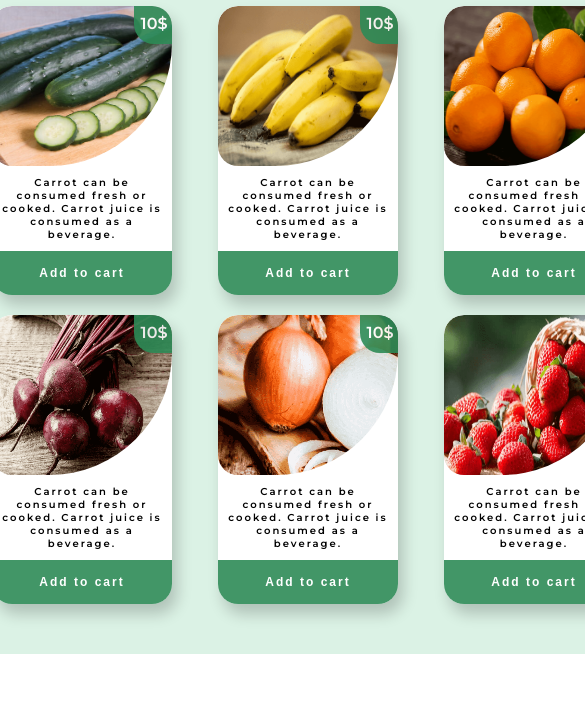
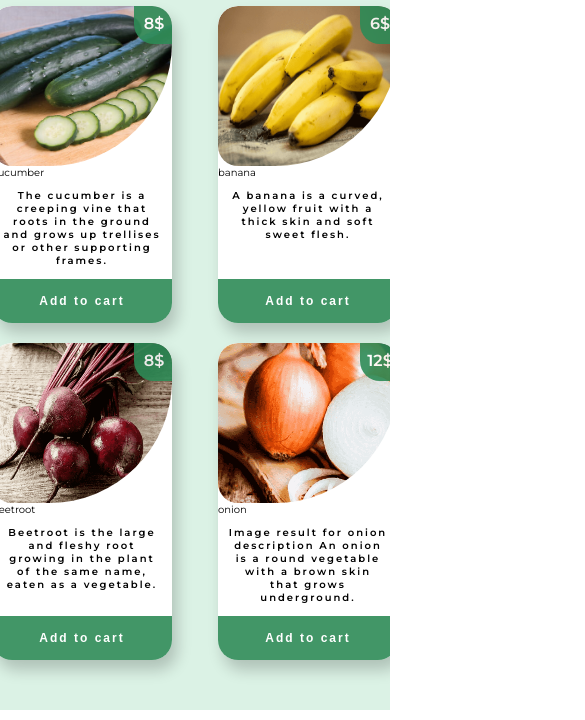
Before and after one commit to vadelbrus/Shopping-Cart, a plain HTML site: page index.html in a window 390 px wide. Shown: the part 124-844 px from the top of the page, 585 px wide, since content can reach past the window. Drawn offline with Linux system fonts and the light colour scheme.

Commit message:
some changes

```diff
--- a/index.html
+++ b/index.html
@@ -9,7 +9,8 @@
     <link rel="preconnect" href="https://fonts.gstatic.com" crossorigin>
     <link href="https://fonts.googleapis.com/css2?family=Montserrat:wght@400;600&display=swap" rel="stylesheet">
     <link rel="stylesheet" type="text/css" href="src/style.css">
-    <script src="/src/main.js" defer></script>
+    <script type="module" src="/src/js/main.js" defer></script>
+    <script src="https://kit.fontawesome.com/c55c603e84.js" crossorigin="anonymous"></script>
     <title>Shopping Cart :)</title>
 </head>
 
@@ -22,17 +23,31 @@
             <h1 class="title">Shopping Cart</h1>
             <input type="text" class="search-items" placeholder="Search...">
             <div class="cart-icon">
-                <span class="cart-number">2</span>
+                <span class="cart-number">0</span>
                 <img src="/assets/icons/shopping-bags.png" alt="cart-image" class="cart-image">
             </div>
-        </header>
-        <section class="products">
             <div class="minicart">
+                <button class="close-minicart"><i class="fas fa-times"></i></button>
                 <p class="minicart-text">
                     Current Items
                 </p>
                 <ul class="minicart-items">
-                    <li class="item">
+
+                    <li class="minicart-item">
+                        <div class="image-container"><img src="/assets/products/bananas.png" alt="bananas image"
+                                class="item-image"></div>
+                        <div class="item-info">
+                            <p class="info-title">Bananas</p>
+                            <div class="counter">
+                                <button class="counter-increase">+</button>
+                                <p class="counter-quantity">0</p>
+                                <button class="counter-decrease">-</button>
+                            </div>
+                        </div>
+                        <p class="item-price">6$</p>
+                        <button class="close-button"><i class="fas fa-times"></i></button>
+                    </li>
+                    <li class="minicart-item">
                         <img src="/assets/products/bananas.png" alt="bananas image" class="item-image">
                         <div class="item-info">
                             <p class="info-title">Bananas</p>
@@ -44,7 +59,7 @@
                         </div>
                         <p class="item-price">6$</p>
                     </li>
-                    <li class="item">
+                    <li class="minicart-item">
                         <img src="/assets/products/bananas.png" alt="bananas image" class="item-image">
                         <div class="item-info">
                             <p class="info-title">Bananas</p>
@@ -56,7 +71,7 @@
                         </div>
                         <p class="item-price">6$</p>
                     </li>
-                    <li class="item">
+                    <li class="minicart-item">
                         <img src="/assets/products/bananas.png" alt="bananas image" class="item-image">
                         <div class="item-info">
                             <p class="info-title">Bananas</p>
@@ -69,64 +84,14 @@
                         <p class="item-price">6$</p>
                     </li>
                 </ul>
-
+                <div class="checkout">
+                    <p class="checkout-title">checkout</p>
+                    <p class="checkout-amount">50$</p>
+                </div>
+                <button class="clear-button">Clear cart</button>
             </div>
-            <div class="product">
-                <img src="/assets/products/carrot.jpg" alt="carrot image" class="product-image">
-                <p class="product-price">10$</p>
-                <p class="product-description">Carrot can be consumed fresh or cooked. Carrot juice is consumed as a
-                    beverage.</p>
-                <button class="product-button">Add to cart</button>
-            </div>
-            <div class="product">
-                <img src="/assets/products/cucumber.jpg" alt="carrot image" class="product-image">
-                <p class="product-price">10$</p>
-                <p class="product-description">Carrot can be consumed fresh or cooked. Carrot juice is consumed as a
-                    beverage.</p>
-                <button class="product-button">Add to cart</button>
-            </div>
-            <div class="product">
-                <img src="/assets/products/bananas.png" alt="carrot image" class="product-image">
-                <p class="product-price">10$</p>
-                <p class="product-description">Carrot can be consumed fresh or cooked. Carrot juice is consumed as a
-                    beverage.</p>
-                <button class="product-button">Add to cart</button>
-            </div>
-            <div class="product">
-                <img src="/assets/products/orange.png" alt="carrot image" class="product-image">
-                <p class="product-price">10$</p>
-                <p class="product-description">Carrot can be consumed fresh or cooked. Carrot juice is consumed as a
-                    beverage.</p>
-                <button class="product-button">Add to cart</button>
-            </div>
-            <div class="product">
-                <img src="/assets/products/kiwi_fruit.png" alt="carrot image" class="product-image">
-                <p class="product-price">10$</p>
-                <p class="product-description">Carrot can be consumed fresh or cooked. Carrot juice is consumed as a
-                    beverage.</p>
-                <button class="product-button">Add to cart</button>
-            </div>
-            <div class="product">
-                <img src="/assets/products/beetroot.png" alt="carrot image" class="product-image">
-                <p class="product-price">10$</p>
-                <p class="product-description">Carrot can be consumed fresh or cooked. Carrot juice is consumed as a
-                    beverage.</p>
-                <button class="product-button">Add to cart</button>
-            </div>
-            <div class="product">
-                <img src="/assets/products/onion.png" alt="carrot image" class="product-image">
-                <p class="product-price">10$</p>
-                <p class="product-description">Carrot can be consumed fresh or cooked. Carrot juice is consumed as a
-                    beverage.</p>
-                <button class="product-button">Add to cart</button>
-            </div>
-            <div class="product">
-                <img src="/assets/products/strawberry.png" alt="carrot image" class="product-image">
-                <p class="product-price">10$</p>
-                <p class="product-description">Carrot can be consumed fresh or cooked. Carrot juice is consumed as a
-                    beverage.</p>
-                <button class="product-button">Add to cart</button>
-            </div>
+        </header>
+        <section class="products">
         </section>
     </div>
 </body>
--- /dev/null
+++ b/src/js/cartLogic.js
@@ -0,0 +1,51 @@
+import fetchProducts from './fetchProducts.js'
+import storage from './storage.js';
+
+const cartLogic = {
+
+    cart: storage.getCartItems(),
+
+    openCart() {
+        document.querySelector(".cart-icon").addEventListener('click', (e) => {
+            e.preventDefault();
+            const minicart = document.querySelector('.minicart');
+            minicart.classList.toggle('is-open');
+        })
+    },
+
+    closeCart() {
+
+        document.querySelector('.close-minicart').addEventListener('click', (e) => {
+            e.preventDefault();
+            const minicart = document.querySelector('.minicart');
+            minicart.classList.remove('is-open');
+        })
+    },
+
+    async getProductFromDb(id) {
+
+        const products = await fetchProducts();
+        const product = products.items.find((item) => {
+            return item.sys.id  === id});
+        return product;
+
+    }
+    ,
+
+     async addProductToCart(id){
+        //  const isInCart = this.cart.filter(item => item.sys.id === id);
+        //  if(isInCart) return
+
+        const product = await cartLogic.getProductFromDb(id);
+        this.cart.push(product);
+        // console.log(this.cart)
+        storage.saveCartItems(this.cart);
+
+    },
+
+
+
+}
+
+
+export default cartLogic;
--- /dev/null
+++ b/src/js/displayProducts.js
@@ -0,0 +1,21 @@
+import fetchProducts from './fetchProducts.js'
+
+const displayProducts = async () => {
+    const data = await fetchProducts();
+    const products = document.querySelector('.products');
+
+    const productsData = data.items.map(item => {
+        return `<div class="product">
+         <img src="${item.fields.image.fields.file.url}" alt="${item.fields.title} image" class="product-image">
+         <p class="product-title">${item.fields.title}</p>
+             <p class="product-price">${item.fields.price}$</p>
+             <p class="product-description">${item.fields.description}</p>
+             <button class="product-button" data-id=${item.sys.id}>Add to cart</button>
+          </div>`;
+    });
+
+    products.innerHTML = productsData.join("");
+
+}
+
+export default displayProducts
--- /dev/null
+++ b/src/js/fetchProducts.js
@@ -0,0 +1,15 @@
+const fetchProducts = async () => {
+    try {
+        const response = await fetch('/src/js/productsDb.json');
+        const data = await response.json();
+
+        return data;
+
+    } catch (error) {
+        console.log(`Error ${error}`);
+    }
+}
+
+
+
+export default fetchProducts;
--- /dev/null
+++ b/src/js/productsDb.json
@@ -0,0 +1,140 @@
+{
+    "items": [
+        {
+            "sys": {
+                "id": "1"
+            },
+            "fields": {
+                "title": "carrot",
+                "description": "Carrot can be consumed fresh or cooked. Carrot juice is consumed as a beverage.",
+                "price": 10,
+                "image": {
+                    "fields": {
+                        "file": {
+                            "url": "./assets/products/carrot.jpg"
+                        }
+                    }
+                }
+            }
+        },
+        {
+            "sys": {
+                "id": "2"
+            },
+            "fields": {
+                "title": "cucumber",
+                "description": "The cucumber is a creeping vine that roots in the ground and grows up trellises or other supporting frames.",
+                "price": 8,
+                "image": {
+                    "fields": {
+                        "file": {
+                            "url": "./assets/products/cucumber.jpg"
+                        }
+                    }
+                }
+            }
+        },
+        {
+            "sys": {
+                "id": "3"
+            },
+            "fields": {
+                "title": "banana",
+                "description": "A banana is a curved, yellow fruit with a thick skin and soft sweet flesh.",
+                "price": 6,
+                "image": {
+                    "fields": {
+                        "file": {
+                            "url": "./assets/products/bananas.png"
+                        }
+                    }
+                }
+            }
+        },
+        {
+            "sys": {
+                "id": "4"
+            },
+            "fields": {
+                "title": "orange",
+                "description": "Oranges are round orange-coloured fruit that grow on a tree which can reach 10 metres (33 ft) high.",
+                "price": 9,
+                "image": {
+                    "fields": {
+                        "file": {
+                            "url": "./assets/products/orange.png"
+                        }
+                    }
+                }
+            }
+        },
+        {
+            "sys": {
+                "id": "5"
+            },
+            "fields": {
+                "title": "kiwi",
+                "description": "Kiwi is a fruit of ovoid shape, of variable size and covered with a brown fuzzy thin skin.",
+                "price": 7,
+                "image": {
+                    "fields": {
+                        "file": {
+                            "url": "./assets/products/kiwi.png"
+                        }
+                    }
+                }
+            }
+        },
+        {
+            "sys": {
+                "id": "6"
+            },
+            "fields": {
+                "title": "beetroot",
+                "description": "Beetroot is the large and fleshy root growing in the plant of the same name, eaten as a vegetable.",
+                "price": 8,
+                "image": {
+                    "fields": {
+                        "file": {
+                            "url": "./assets/products/beetroot.png"
+                        }
+                    }
+                }
+            }
+        },
+        {
+            "sys": {
+                "id": "7"
+            },
+            "fields": {
+                "title": "onion",
+                "description": "Image result for onion description An onion is a round vegetable with a brown skin that grows underground.",
+                "price": 12,
+                "image": {
+                    "fields": {
+                        "file": {
+                            "url": "./assets/products/onion.png"
+                        }
+                    }
+                }
+            }
+        },
+        {
+            "sys": {
+                "id": "8"
+            },
+            "fields": {
+                "title": "strawberry",
+                "description": "A strawberry is both a low-growing, flowering plant and also the name of the fruit that it produces.",
+                "price": 10,
+                "image": {
+                    "fields": {
+                        "file": {
+                            "url": "./assets/products/strawberry.png"
+                        }
+                    }
+                }
+            }
+        }
+    ]
+}
--- /dev/null
+++ b/src/js/storage.js
@@ -0,0 +1,17 @@
+const storage = {
+    getCartItems() {
+
+        return localStorage.getItem('cart') ? JSON.parse(localStorage.getItem('cart')) : [];
+
+    },
+
+    saveCartItems(item) {
+
+        return localStorage.setItem('cart', JSON.stringify(item));
+
+    }
+
+
+}
+
+export default storage
--- a/src/style.css
+++ b/src/style.css
@@ -29,11 +29,12 @@ body {
 
 .container {
     width: 1024px;
-
+    position: relative;
     display: flex;
     flex-direction: column;
     align-items: center;
     justify-content: center;
+    overflow: hidden;
 
 
 }
@@ -79,6 +80,7 @@ header .search-items {
 header .cart-icon {
     position: relative;
     margin-right: 20px;
+    cursor: pointer;
     }
 
 header .cart-image {
@@ -100,7 +102,7 @@ header .cart-number {
 /* STYLING GALLERY SECTION */
 
 .products {
-
+    /* position: relative; */
     width: 904px;
     display: grid;
     grid-template-columns: repeat(4, 1fr);
@@ -148,6 +150,7 @@ header .cart-number {
 }
 
 .product-description {
+    height: 80px;
     padding: 10px;
     letter-spacing: 2px;
     text-align: center;
@@ -163,8 +166,174 @@ header .cart-number {
     color: #fff;
     letter-spacing: 2px;
     font-weight: 700;
+    transition: background-color .2s linear;
+    cursor: pointer;
+}
+
+
+
+.button-added {
+    background-color: #4E685A;
+
 }
 
 .minicart {
-    display: none;
+    position: absolute;
+    top: 80px;
+    right: -200px;
+    width: 200px;
+    height: 400px;
+    display: flex;
+    flex-direction: column;
+    align-items: center;
+    border-radius: 0px 0px 0px 20px;
+    background-color: #27A770;
+    z-index: 10;
+    transition: transform .2s linear;
+
+
+
 }
+
+.minicart.is-open {
+    transform: translateX(-200px);
+}
+
+
+.minicart-text {
+    margin-top: 50px;
+    margin-bottom: 20px;
+    color: white;
+    font-weight: 700;
+    font-size: 20px;
+    letter-spacing: 1px;
+    text-shadow: 0px 4px 4px rgba(0,0,0, 0.25);
+}
+
+.minicart-items {
+    max-height: 205px;
+    overflow-y: auto;
+    overflow-x: hidden;
+    display: flex;
+    flex-direction: column;
+    /* justify-content: space-between; */
+    list-style: none;
+    width: 98%;
+    font-size: 12px;
+    font-weight: 700;
+    color: #fff;
+}
+
+.minicart-item {
+    position: relative;
+    display: grid;
+    grid-template-columns: repeat(3, 1fr);
+    grid-column-gap: 10px;
+    height: 45px;
+    margin: 5px 0;
+    border-radius: 20px;
+    background-color: #4E685A;
+}
+
+.item-info {
+    display: flex;
+    flex-direction: column;
+    justify-content: space-around;
+    background-color: #4E685A;
+
+
+}
+
+.counter {
+    display: flex;
+    justify-content: space-around;
+    border-radius: 20px;
+    background-color: rgba(255, 255, 255, 0.7 );
+}
+
+.counter-increase, .counter-decrease {
+    border: none;
+    background-color: transparent;
+
+}
+
+.item-image {
+display: block;
+    border-radius: 20px;
+    width: 100%;
+    height: 100%;
+
+}
+.counter-quantity {
+    color: black;
+}
+
+.item-price {
+    margin-left: 5px;
+        text-align: left;
+        line-height: 40px;
+
+
+}
+
+.close-minicart, .close-button {
+    position: absolute;
+    font-size: 16px;
+    border: none;
+    background-color: transparent;
+    color: white;
+    cursor: pointer;
+}
+
+.close-button {
+
+    top: 3px;
+    right: 10px;
+
+}
+
+.close-minicart  {
+    font-size: 30px;
+    top: 10px;
+    left: 20px;
+}
+
+.fa-times {
+
+    display: block;
+}
+
+.checkout {
+    display: flex;
+    justify-content: space-between;
+    width: 80%;
+    margin-top: 10px;
+    padding: 10px;
+    background-color: #4E685A;
+    text-transform: uppercase;
+    border-radius: 18px;
+    font-size: 16px;
+    font-weight: 700;
+    color: white;
+    text-align: center;
+
+}
+
+.checkout-title, .checkout-amount {
+flex-basis: 50%;
+}
+
+.clear-button {
+    width: 80%;
+    margin: 10px 0;
+    padding: 10px;
+    text-transform: uppercase;
+    font-size: 16px;
+    font-weight: 700;
+    border: none;
+    background-color: transparent;
+    color: white;
+    cursor: pointer;
+    background-color: #E62020;
+    border-radius: 20px;
+}
```
Also changed, not shown: src/js/cartFunctionality.js (added, +25 -0 lines), src/js/main.js (added, +24 -0 lines), assets/db.json (deleted), assets/products/kiwi.png (renamed from assets/products/kiwi_fruit.png), src/main.js (deleted).
